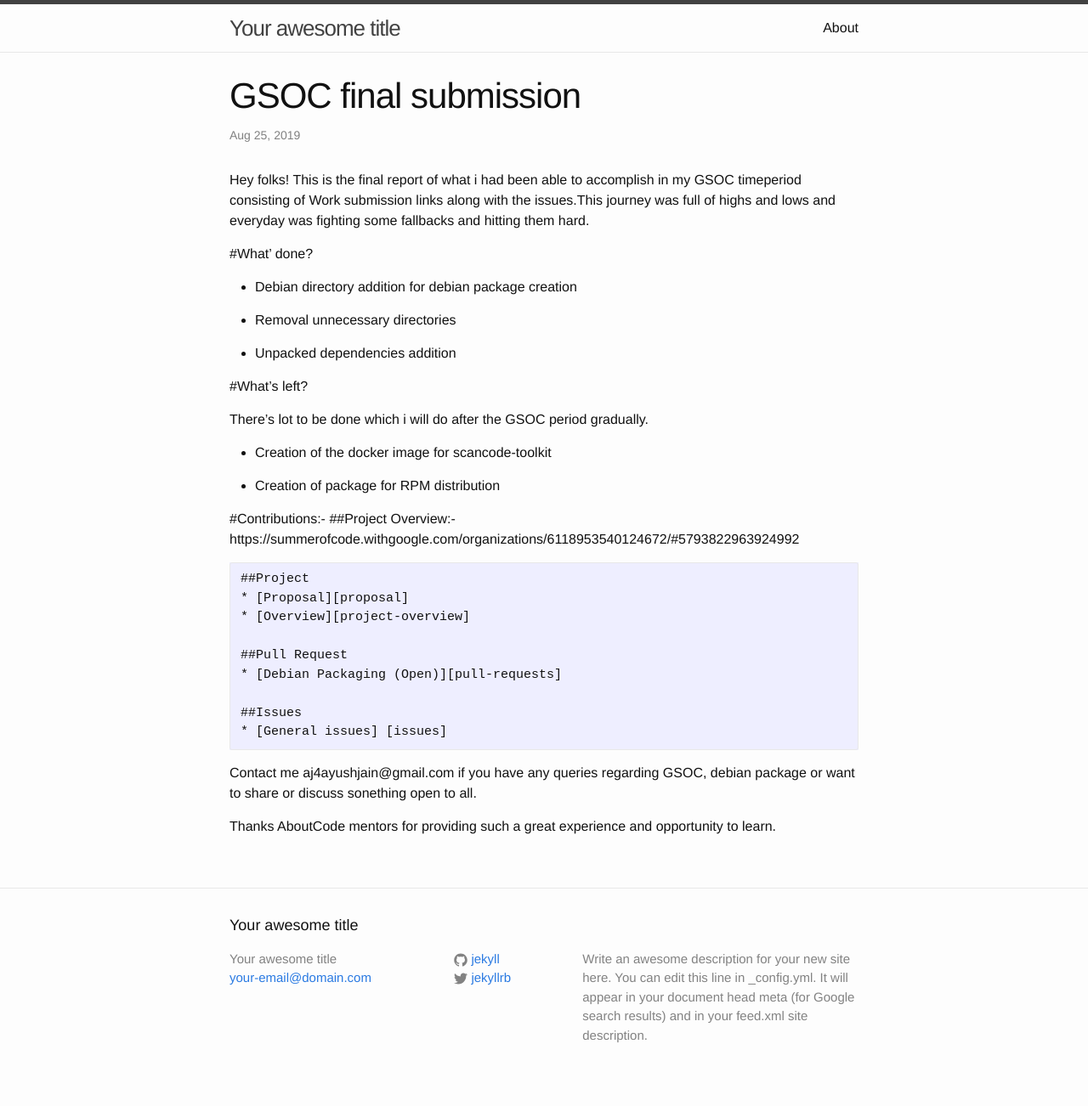
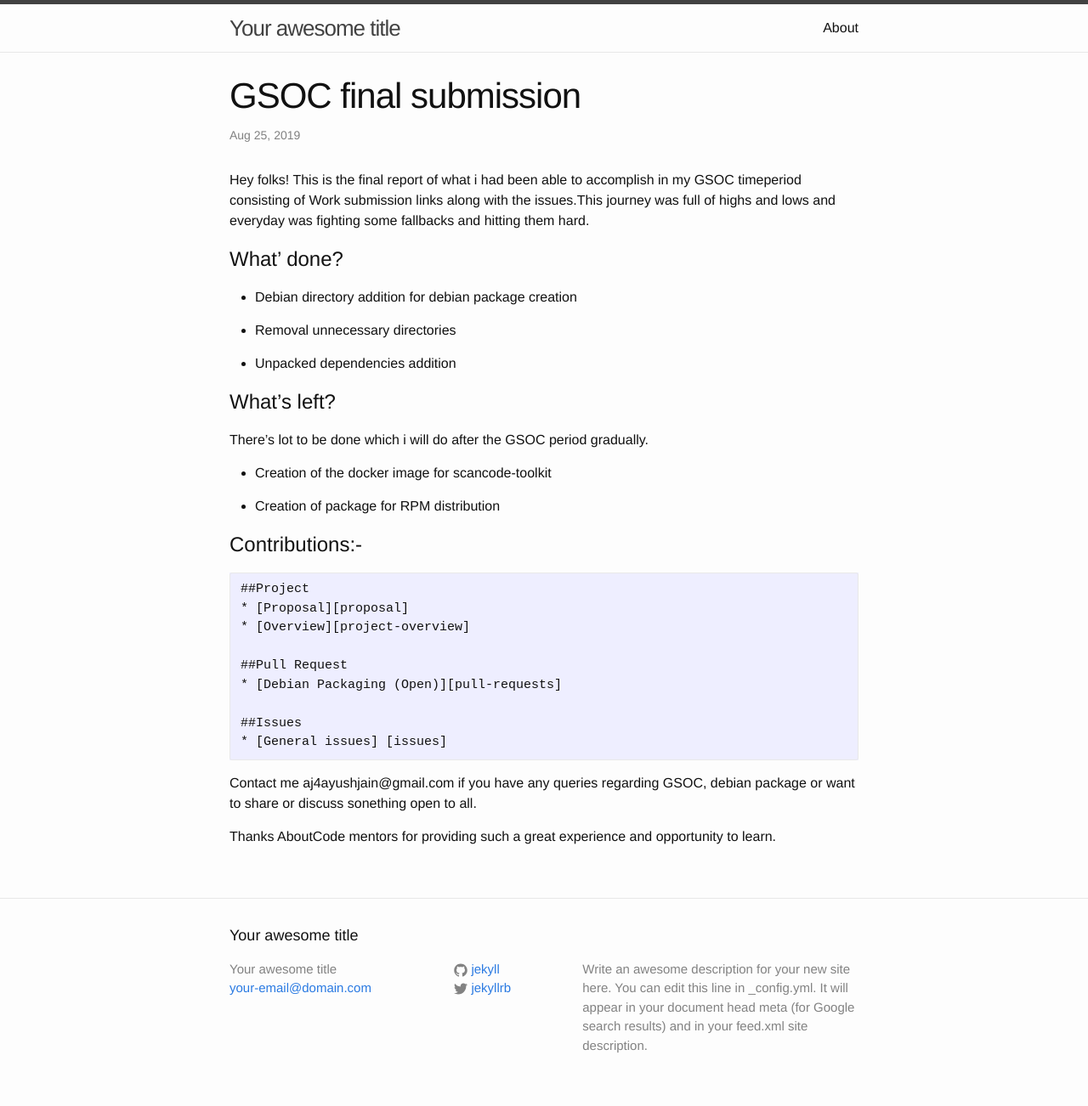
Before and after one commit to aj4ayushjain/aj4ayushjain.github.io, a Jekyll site: the page built from _posts/2019-08-25-GSOC-final-submission.markdown, in a window 1280 px wide. Shown: the whole page at 85% size. Built offline with Jekyll 4.4.1, drawn with Linux system fonts in a browser that asks for light colours.

Commit message:
Proper formatting to the post

```diff
--- a/_posts/2019-08-25-GSOC-final-submission.markdown
+++ b/_posts/2019-08-25-GSOC-final-submission.markdown
@@ -2,13 +2,13 @@
 layout: post
 title:  "GSOC final submission"
 date:   2019-08-25 22:22:51 +0000
-categories: GSOC 2019 opensource
+categories: [GSOC, 2019, opensource]
 ---
 
 Hey folks!
 This is the final report of what i had been able to accomplish in my  GSOC timeperiod consisting of Work submission links along with the issues.This journey was full of highs and lows and everyday was fighting some fallbacks and hitting them hard.
 
-#What' done?
+# What' done?
 
 * Debian directory addition for debian package creation
 
@@ -17,7 +17,7 @@ This is the final report of what i had been able to accomplish in my  GSOC timep
 * Unpacked dependencies addition
 
 
-#What's left?
+# What's left?
 
 There's lot to be done which i will do after the GSOC period gradually.
 
@@ -25,8 +25,7 @@ There's lot to be done which i will do after the GSOC period gradually.
 
 * Creation of package for RPM distribution
 
-#Contributions:-
-	##Project Overview:-https://summerofcode.withgoogle.com/organizations/6118953540124672/#5793822963924992
+# Contributions:-
 
 	##Project
 	* [Proposal][proposal]
```
